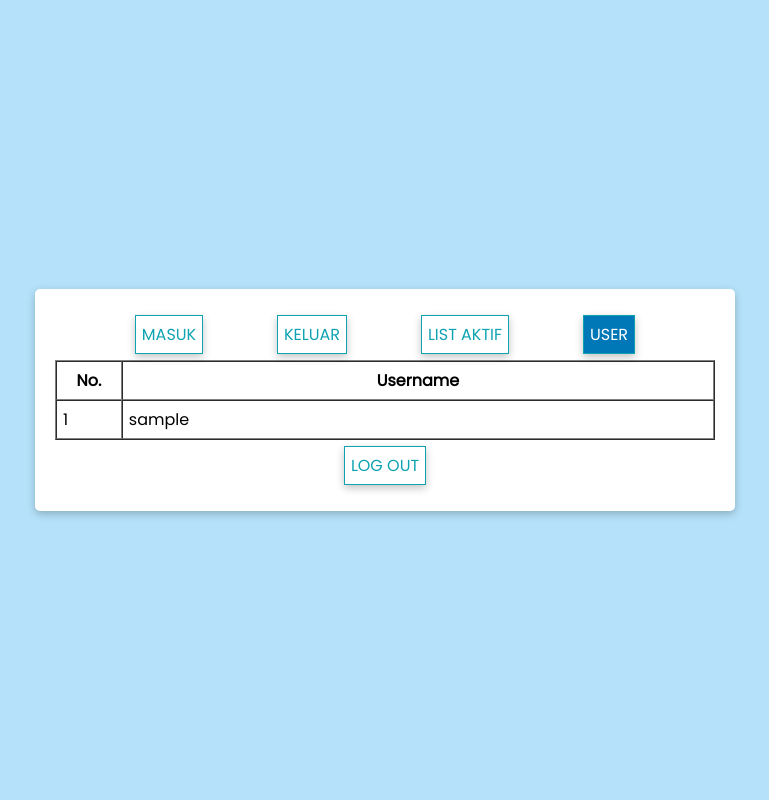
After one commit to agungdhrs/parkir-basic, a PHP site: page /user.php in a window 1280 px wide. The commit adds this page. Shown: the whole page, without its empty margins (255-1024 px from the left). Run offline with PHP 8.4, Linux system fonts and the light colour scheme; tables that the repository leaves empty hold one stand-in row (values such as "Sample post").

Commit message:
feat: page to show user

```diff
--- a/createuser.php
+++ b/createuser.php
@@ -55,7 +55,7 @@ if ($_SERVER['REQUEST_METHOD'] == 'POST') {
 <body>
     <div class="container">
         <div class="menu">
-            <a href="./createuser.php">REGISTER AKUN</a>
+            <a href="./index.php">Login</a>
         </div>
 
         <form action="" method="post">
--- /dev/null
+++ b/user.php
@@ -0,0 +1,47 @@
+<?php
+include "koneksi.php";
+
+$data = query("SELECT * FROM user");
+$i = 0;
+
+?>
+
+<!DOCTYPE html>
+<html lang="en">
+<head>
+    <meta charset="UTF-8">
+    <meta name="viewport" content="width=device-width, initial-scale=1.0">
+    <style>
+        @import url('https://fonts.googleapis.com/css2?family=Poppins&display=swap');
+    </style>
+    <link rel="stylesheet" href="style.css">
+    <title>List User</title>
+</head>
+<body>
+    <div class="container">
+        <div class="menu">
+            <a href="./create.php">MASUK</a>
+			<a href="./keluar.php">KELUAR</a>
+			<a href="./list.php">LIST AKTIF</a>
+			<a class="active" href="#">USER</a>
+        </div>
+
+        <table width="100%" border="1" cellspacing="0">
+            <tr>
+                <th>No.</th>
+                <th>Username</th>
+            </tr>
+
+            <?php foreach ($data as $k) { ?>
+                <tr>
+                    <td style="width: 10%;"><?php echo ++$i;?></td>
+                    <td><?= $k['username'] ?></td>
+                </tr>
+            <?php } ?>
+        </table>
+        <div class="menu">
+            <a href="./index.php">LOG OUT</a>
+        </div>
+    </div>
+</body>
+</html>
```
Also changed, not shown: create.php (+6 -3 lines), keluar.php (+6 -4 lines), list.php (+5 -3 lines).
